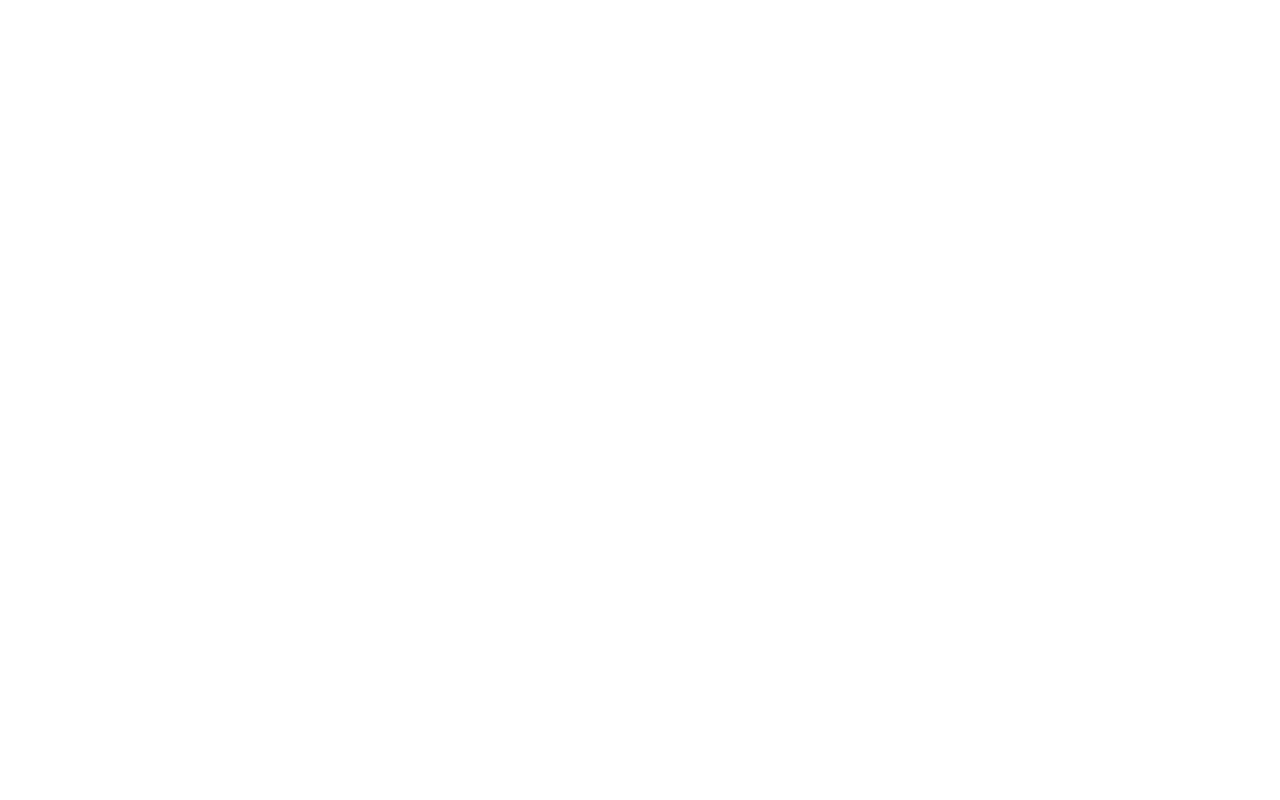
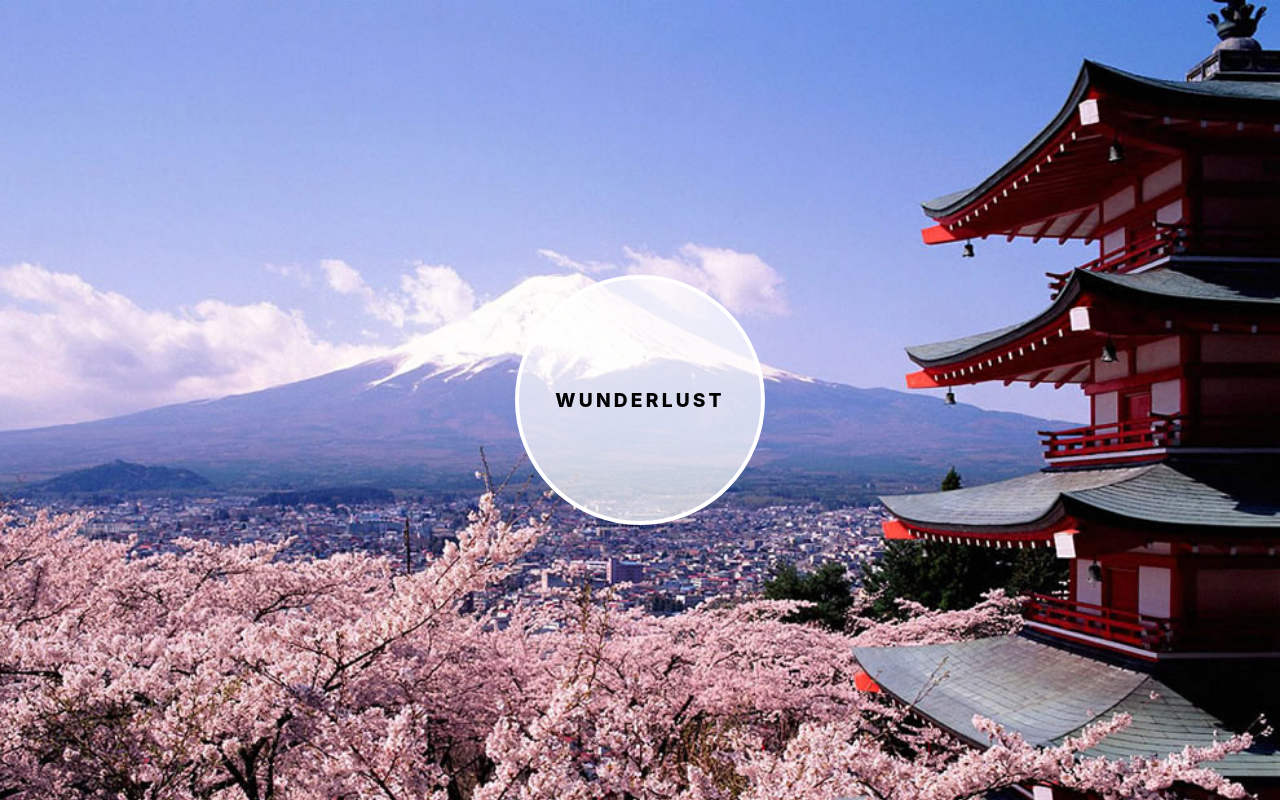
Before and after one commit to switsoe/wunderlust, a plain HTML site: page index.html in a window 1280 px wide. Drawn offline with nearby package versions, Linux system fonts and the light colour scheme.

Commit message:
premerge commit

```diff
--- a/assets/css/style.css
+++ b/assets/css/style.css
@@ -0,0 +1,37 @@
+body{
+    background-image: url(../images/mountain.jpg);
+    background-repeat: no-repeat;
+    -webkit-background-size: cover;
+    -moz-background-size: cover;
+    -o-background-size: cover;
+    background-size: cover;
+    display: flex;
+    justify-content: center;
+    align-items: center;
+    min-height: 100vh;
+    min-width: 100vw;
+  }
+
+.wunderlust-btn{
+    background: rgba(255,255,255,.7);
+    text-align: center;
+    width: 250px;
+    height: 250px;
+    padding: 2rem;
+    border: solid 4px white;
+    border-radius: 50%;
+    color: black;
+    text-transform: uppercase;
+    letter-spacing: .2rem;
+    font-size: 1.2rem;
+    transition: 1.4s;
+    font-weight: 800;
+    cursor: pointer;
+}
+.wunderlust-btn:hover{
+    background: rgba(0,0,0,.8);
+    border: solid 4px white;
+    color: white;
+    transform: rotate(1080deg);
+
+}
--- a/index.html
+++ b/index.html
@@ -1,16 +1,35 @@
-<!DOCTYPE html>
-<html lang="en-us">
+<!doctype html>
+    <html lang="en">
+
     <head>
-        <meta charset="UTF-8">
-        <meta name="viewport" content="width=device-width, initial-scale=1.0">
+        <!-- Required meta tags -->
+        <meta charset="utf-8">
+        <meta name="viewport" content="width=device-width, initial-scale=1, shrink-to-fit=no">
 
-        <link href="assets/css/style.css" rel ="stylesheet" type="text/css">
-        <title></title>
-    </head>
-    <body>
+        <!-- Bootstrap CSS -->
+        <link rel="stylesheet" href="https://maxcdn.bootstrapcdn.com/bootstrap/4.0.0/css/bootstrap.min.css" integrity="sha384-Gn5384xqQ1aoWXA+058RXPxPg6fy4IWvTNh0E263XmFcJlSAwiGgFAW/dAiS6JXm"
+            crossorigin="anonymous">
+
+        <!-- css stylesheet-->
+        <link rel="stylesheet" type="text/css" href="assets/css/style.css">
+
+        <title>Wunderlust</title>
 
 
-        <script src="https://code.jquery.com/jquery-3.3.1.min.js" integrity="sha256-FgpCb/KJQlLNfOu91ta32o/NMZxltwRo8QtmkMRdAu8=" crossorigin="anonymous"></script>
-        <script src="assets/javascript/functions.js" type="text/javascript"></script>
-    </body>
-</html>
+
+            <body>
+
+                <button type="button" class="btn-primary btn-lg wunderlust-btn">Wunderlust</button>
+
+                <!-- Optional JavaScript -->
+                <!-- jQuery first, then Popper.js, then Bootstrap JS -->
+                <script src="https://code.jquery.com/jquery-3.2.1.slim.min.js" integrity="sha384-KJ3o2DKtIkvYIK3UENzmM7KCkRr/rE9/Qpg6aAZGJwFDMVNA/GpGFF93hXpG5KkN"
+                    crossorigin="anonymous"></script>
+                <script src="https://cdnjs.cloudflare.com/ajax/libs/popper.js/1.12.9/umd/popper.min.js" integrity="sha384-ApNbgh9B+Y1QKtv3Rn7W3mgPxhU9K/ScQsAP7hUibX39j7fakFPskvXusvfa0b4Q"
+                    crossorigin="anonymous"></script>
+                <script src="https://maxcdn.bootstrapcdn.com/bootstrap/4.0.0/js/bootstrap.min.js" integrity="sha384-JZR6Spejh4U02d8jOt6vLEHfe/JQGiRRSQQxSfFWpi1MquVdAyjUar5+76PVCmYl"
+                    crossorigin="anonymous"></script>
+            </body>
+
+
+    </html>
```
Also changed, not shown: assets/images/bike.jpeg (added), assets/images/mountain.jpeg (added), assets/images/mountain.jpg (added), assets/images/paris.jpeg (added), 2 other files.
